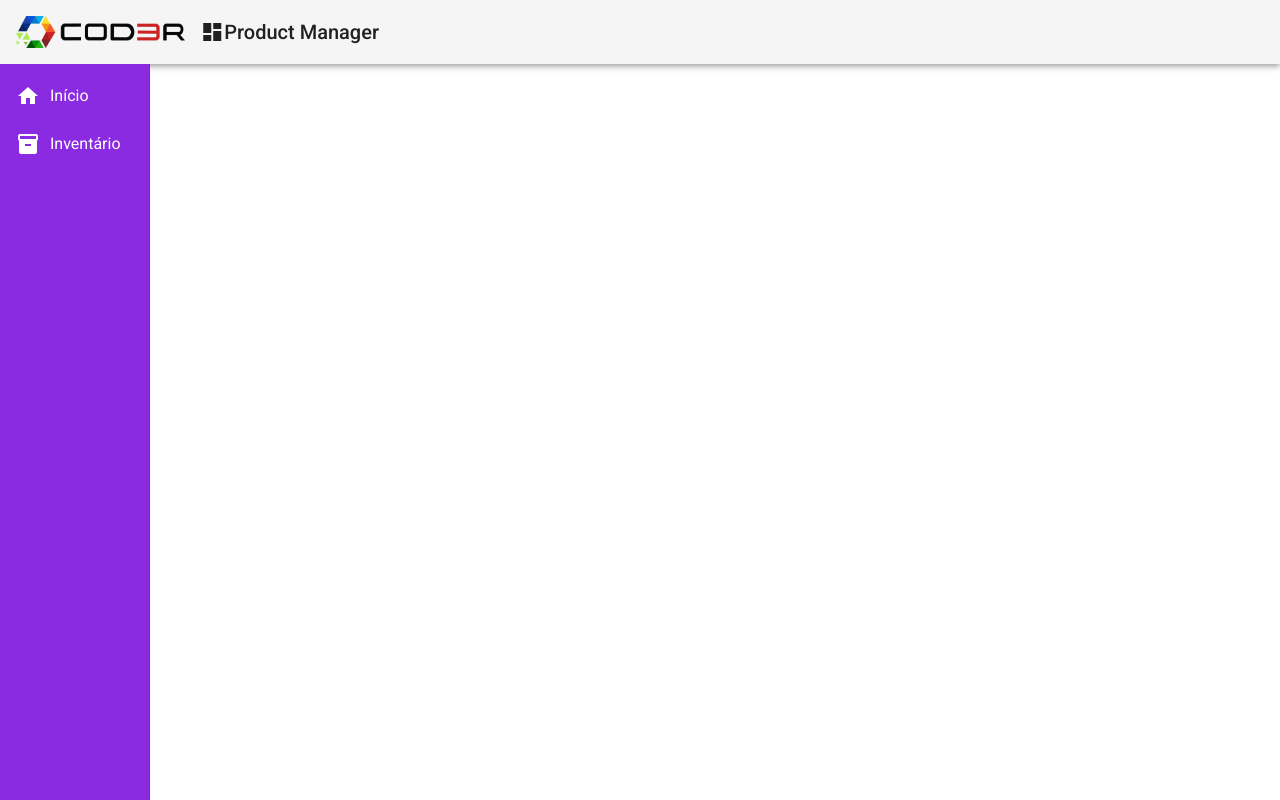
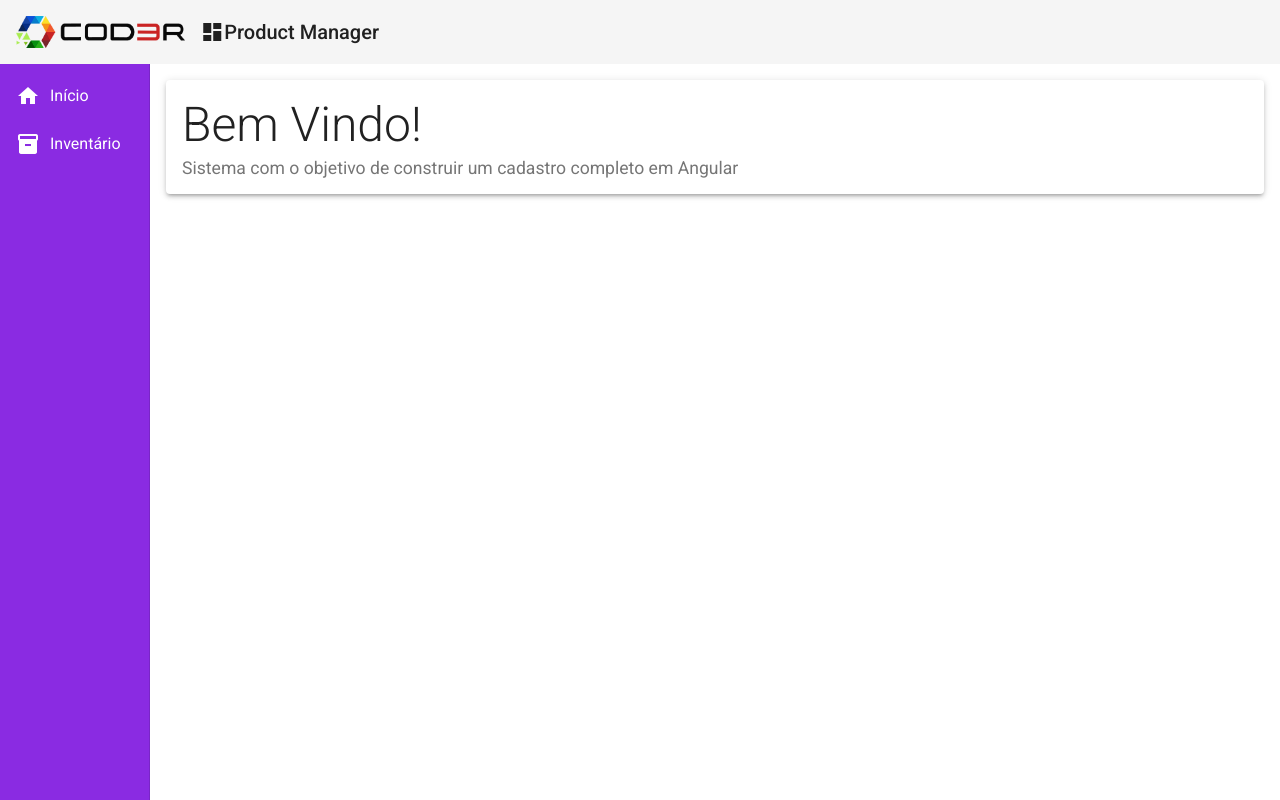
Before and after one commit to MarcusWeil/CRUD-Product, an Angular app in the folder frontend/: page / in a window 1280 px wide. Built offline with nearby package versions, Linux system fonts and the light colour scheme.

Commit message:
Home
Added Home component with some general info on it.

```diff
--- a/frontend/src/app/components/template/nav/nav.component.css
+++ b/frontend/src/app/components/template/nav/nav.component.css
@@ -9,3 +9,7 @@
 .sidenav i{
     padding-right: 10px;
 }
+.content{
+    padding: 16px;
+    background-color: white;
+}
--- a/frontend/src/app/components/template/nav/nav.component.html
+++ b/frontend/src/app/components/template/nav/nav.component.html
@@ -15,4 +15,7 @@
             </a>
         </mat-nav-list>
     </mat-sidenav>
+    <mat-sidenav-content class="content">
+      <app-home></app-home>
+    </mat-sidenav-content>
 </mat-sidenav-container>
--- /dev/null
+++ b/frontend/src/app/views/home/home.component.css
@@ -0,0 +1,9 @@
+.home .title{
+    font-size: 3rem;
+    font-weight: 300;
+    line-height: 1.2;
+}
+.home .subtitle{
+    font-size: 1.1rem;
+
+}
--- /dev/null
+++ b/frontend/src/app/views/home/home.component.html
@@ -0,0 +1,4 @@
+<mat-card class="home mat-elevation-z3">
+    <mat-card-title class="title">Bem Vindo!</mat-card-title>
+    <mat-card-subtitle class="subtitle">Sistema com o objetivo de construir um cadastro completo em Angular</mat-card-subtitle>
+</mat-card>
--- /dev/null
+++ b/frontend/src/app/views/home/home.component.ts
@@ -0,0 +1,15 @@
+import { Component, OnInit } from '@angular/core';
+
+@Component({
+  selector: 'app-home',
+  templateUrl: './home.component.html',
+  styleUrls: ['./home.component.css']
+})
+export class HomeComponent implements OnInit {
+
+  constructor() { }
+
+  ngOnInit(): void {
+  }
+
+}
```
Also changed, not shown: frontend/src/app/app.module.ts (+6 -2 lines).
